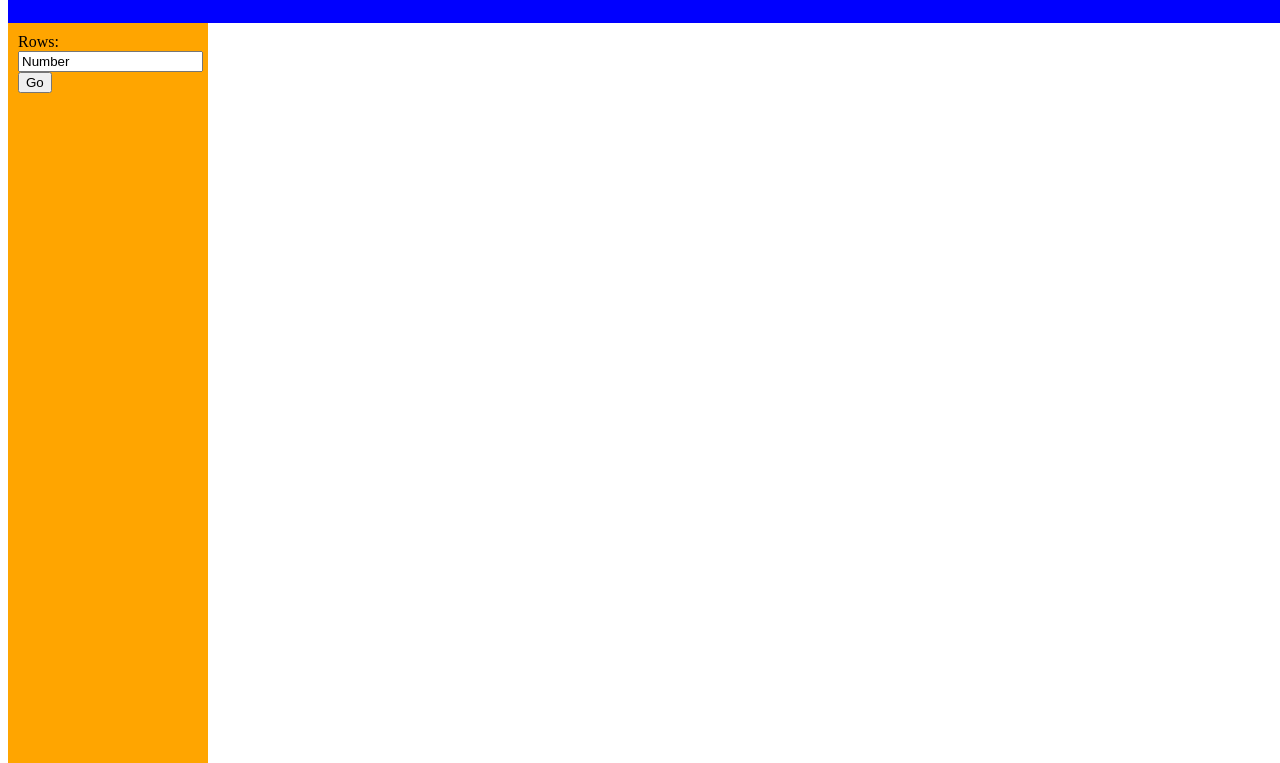
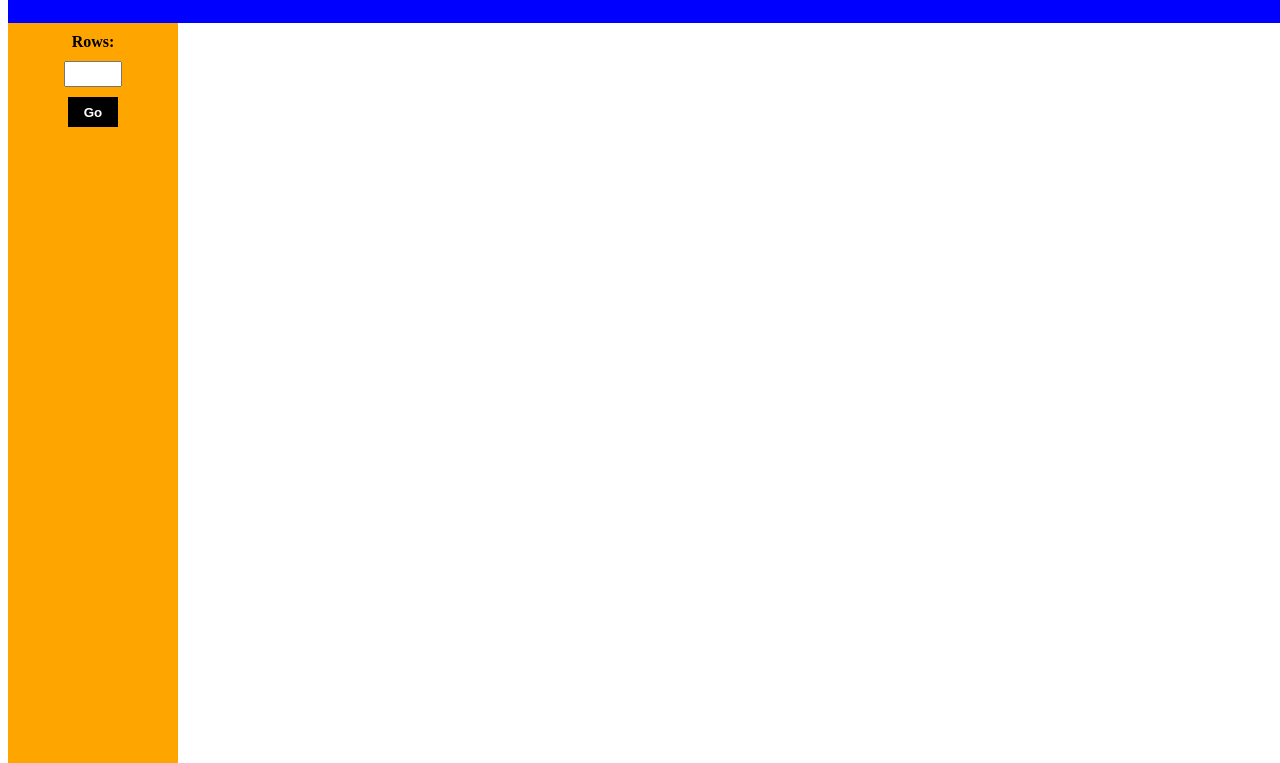
Before and after one commit to lautar0K/sketchpad, a plain HTML site: page index.html in a window 1280 px wide. Shown: the part 65-828 px from the top of the page. Drawn offline with Linux system fonts and the light colour scheme.

Commit message:
Styled inputs

```diff
--- a/css/style.css
+++ b/css/style.css
@@ -18,9 +18,38 @@ p {
 .sidebar {
   margin-top: 80px;
   height: 90%;
-  width: 180px;
+  width: 150px;
   float: left;
   position: absolute;
   background-color: orange;
   padding: 10px;
 }
+
+form {
+  margin-left: auto;
+  margin-right: auto;
+  text-align: center;
+  font-weight: bold;
+}
+
+input {
+  margin-top: 10px;
+  margin-left: auto;
+  margin-right: auto;
+  text-align: center;
+  width: 50px;
+  height: 20px;
+  font-weight: bold;
+}
+
+input[type=submit] {
+  border: none;
+  background-color: black;
+  color: white;
+  width: 50px;
+  height: 30px;
+}
+
+input[type=submit]:hover {
+  border: 1px solid white;
+}
--- a/index.html
+++ b/index.html
@@ -13,7 +13,7 @@
     <div class="sidebar">
       <form>
         Rows:<br>
-        <input type="text" name="numdivs" value="Number"><br>
+        <input type="text" name="numdivs" value=""><br>
         <input type="submit" value="Go">
       </form>
     </div>
```
